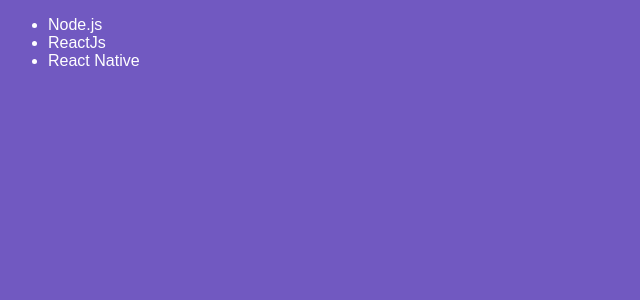
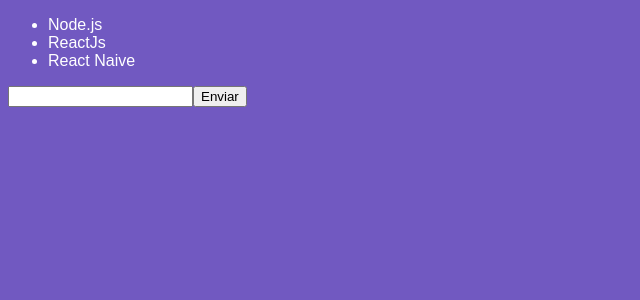
Before and after one commit to CesarAugustoMor/GoStack10-Modulo04, a React app: page / in a window 1280 px wide. Shown: the top 300 px of the page, without its empty margins (0-640 px from the left). Built offline with nearby package versions, Linux system fonts and the light colour scheme; the HTML template or start-up script is replaced by a standard one.

Commit message:
Mudança de estados

```diff
--- a/src/components/TechList.js
+++ b/src/components/TechList.js
@@ -1,16 +1,34 @@
 import React, { Component } from 'react';
 
 export class TechList extends Component {
-  state = { teches: ['Node.js', 'ReactJs', 'React Naive'] };
+  state = { newTech: '', teches: ['Node.js', 'ReactJs', 'React Naive'] };
+
+  handleInputChange = (e) => {
+    this.setState({ newTech: e.target.value });
+  };
+  handleSubmit = (e) => {
+    e.preventDefault();
+
+    this.setState({
+      teches: [...this.state.teches, this.state.newTech],
+      newTech: '',
+    });
+  };
   render() {
-    console.log(this.state);
-
     return (
-      <ul>
-        <li>Node.js</li>
-        <li>ReactJs</li>
-        <li>React Native</li>
-      </ul>
+      <form onSubmit={this.handleSubmit}>
+        <ul>
+          {this.state.teches.map((tech) => (
+            <li key={tech}>{tech}</li>
+          ))}
+        </ul>
+        <input
+          type="text"
+          onChange={this.handleInputChange}
+          value={this.state.newTech}
+        />
+        <button type="submit">Enviar</button>
+      </form>
     );
   }
 }
```
